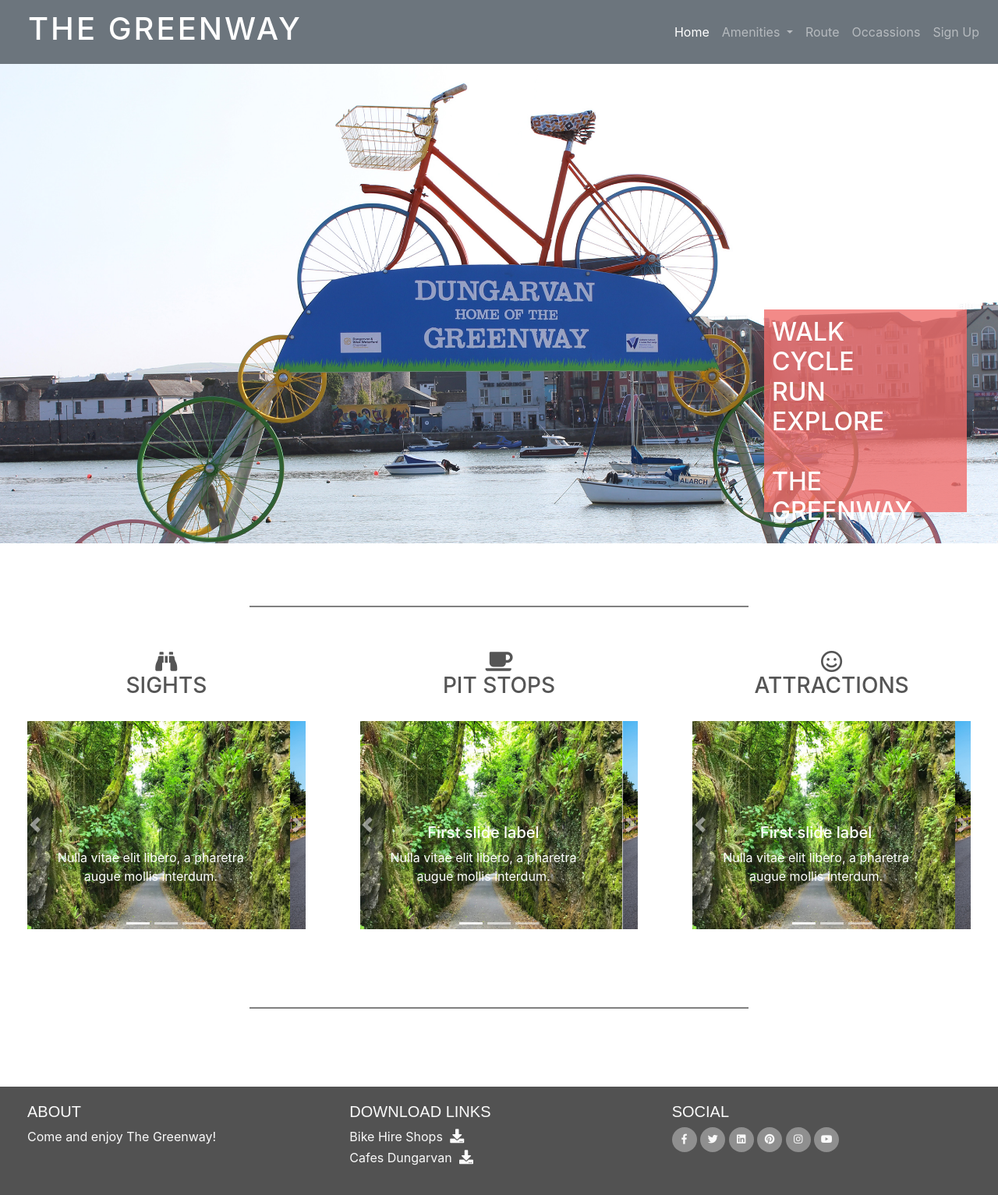
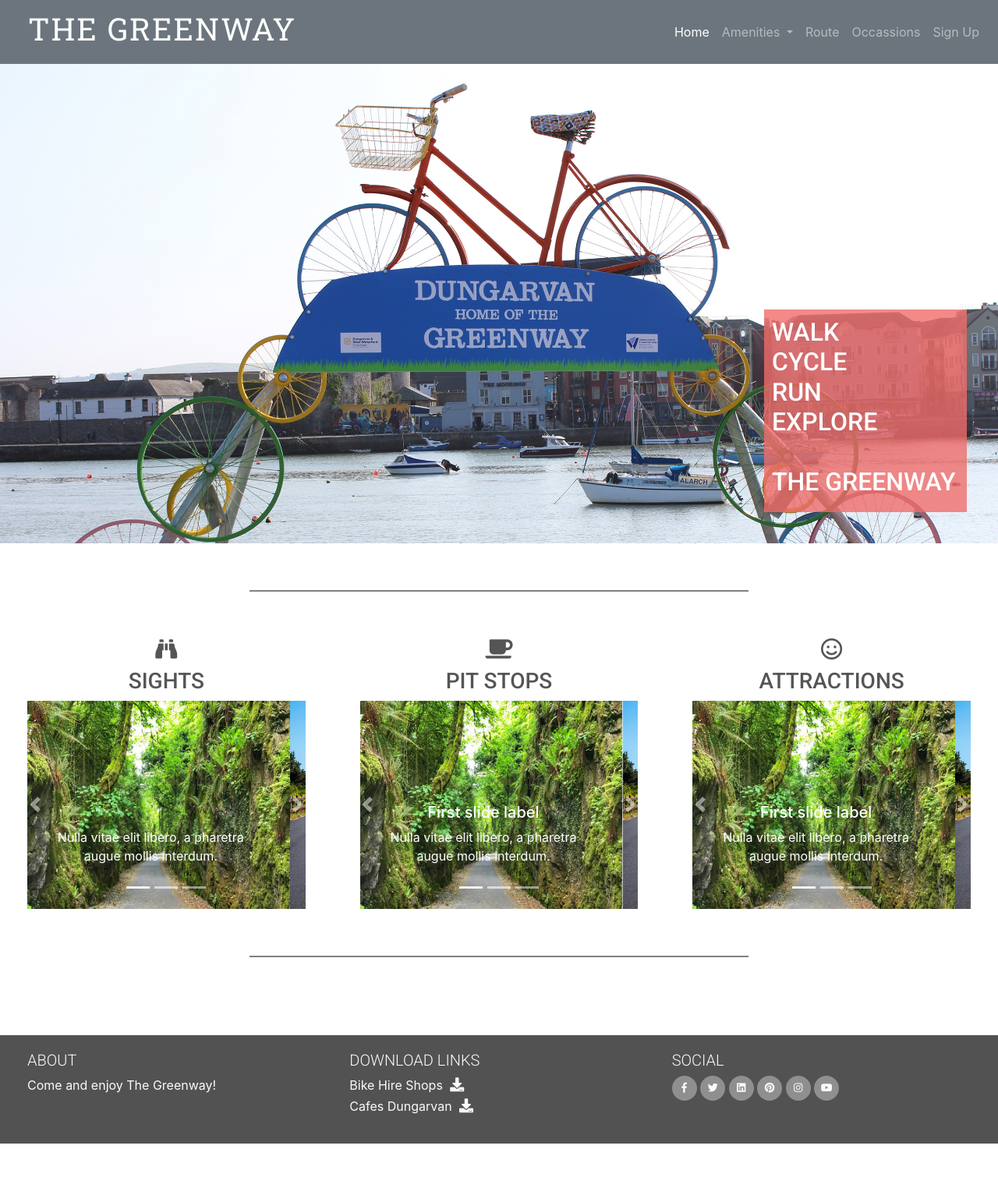
Before and after one commit to Bar-Dev/Greenway, a plain HTML site: page index.html in a window 1280 px wide. Shown: the whole page at 78% size. After the commit the page ends 1467 px from the top, so only its background shows below. Drawn offline with nearby package versions, Linux system fonts and the light colour scheme.

Commit message:
Tidied up CSS Sheet

```diff
--- a/assets/css/style.css
+++ b/assets/css/style.css
@@ -1,10 +1,41 @@
-@import url('https://fonts.googleapis.com/css2?family=Roboto:wght@100;300;400;500;700;900&display=swap');
+@import url('https://fonts.googleapis.com/css2?family=Roboto+Slab:wght@100;200;300;400;500;600;700;800;900&family=Roboto:wght@100;300;400;500;700;900&display=swap');
+
+/*------------------------Headings------------------------*/
 
 h1 {
     text-transform: uppercase;
     padding: 0px 0px 0px 20px;
-    letter-spacing: 3px;
+    letter-spacing: 2px;
+    font-family: "Roboto Slab", sans-serif;
+    font-weight: 400;
 }
+
+div > h2 {
+    text-align: left;
+}
+
+h3 {
+    color: #555555;
+    text-align: center;
+    text-transform: uppercase;
+    font-family: "Roboto", sans-serif;
+}
+
+h3 i {
+    margin-bottom: 10px;
+}
+
+hr {
+    height:2px;
+    border-width:0;
+    color:gray;
+    background-color:gray;
+    margin-top: 60px;
+    margin-bottom: 60px;
+    width: 50%;
+}
+
+/*------------------------Main Image------------------------*/
 
 .home-image {
     height: auto;
@@ -56,34 +87,19 @@ img {
     color: #fff;
     font-weight: 600;
     text-transform: uppercase;
+    font-family: "Roboto", sans-serif;
     }
 
-div > h2 {
-    text-align: left;
-}
 
-h3 {
-    color: #555555;
-    text-align: center;
-    margin-top: 40px;
-    text-transform: uppercase;
-}
 
-hr {
-    height:2px;
-    border-width:0;
-    color:gray;
-    background-color:gray;
-    margin-top: 80px;
-    width: 50%;
-}
+/*------------------------Carousels------------------------*/
 
 .uppercase {
     text-transform: uppercase;
 }
 
 .general-sub {
-    font-family: "Exo", sans-serif;
+    font-family: "Roboto", sans-serif;
     font-weight: 300;
     color: #fafafa;
 }
@@ -93,8 +109,10 @@ hr {
 }
 
 .carousel-style {
-    padding: 20px 20px 20px 20px;
+    padding: 0px 20px 0px 20px;
 }
+
+/*------------------------Footer------------------------*/
 
 footer {
     background-color: #525252;
@@ -103,7 +121,7 @@ footer {
     margin: 100px 0 0 0;
 }
 
-.cv-pdf i {
+.pdf-lists i {
     font-size: 18px;
     color: #fafafa;
     text-align: center;
@@ -114,7 +132,7 @@ footer {
     -o-transition: all 0.35s ease-in-out;
 }
 
-.cv-pdf i:hover {
+.pdf-lists i:hover {
     color: #e84610;
 }
 
--- a/index.html
+++ b/index.html
@@ -206,14 +206,14 @@
 										<h5 class="uppercase general-sub">Download Links</h5>
 										<p class="inline-block" id="bike-shop-list">
 											Bike Hire Shops
-											<a href="#" target="_blank" class="cv-pdf">
+											<a href="#" target="_blank" class="pdf-lists">
 												<i class="fa fa-download" aria-hidden="true"></i>
 												<span class="sr-only">Download link.</span>
 											</a>
 										</p>
                                         <p id="cafe">
 											Cafes Dungarvan
-											<a href="#" target="_blank" class="cv-pdf">
+											<a href="#" target="_blank" class="pdf-lists">
 												<i class="fa fa-download" aria-hidden="true"></i>
 												<span class="sr-only">Download link.</span>
 											</a>
```
